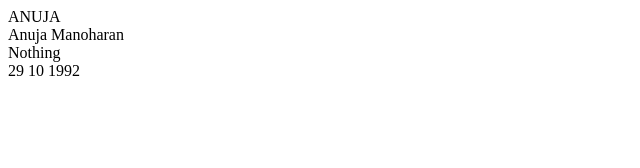
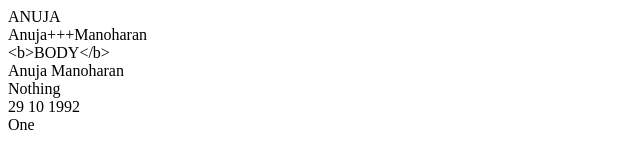
Before and after one commit to GitAnuja/handlebars, a plain HTML site: page v1/index.html in a window 1280 px wide. Shown: the whole page, without its empty margins (0-640 px from the left). Drawn offline with nearby package versions, Linux system fonts and the light colour scheme.

Commit message:
escape, helper

```diff
--- a/v1/handlebars.js
+++ b/v1/handlebars.js
@@ -2,22 +2,56 @@ var Handlebars = {
 	compile : function(source){
 		return (function(data){
 			var ret = "";
-			var index = source.indexOf("{{"), close = -2;
+			var index = source.indexOf("{{"), close = -2, p =2;
 			while(index > -1){
-				ret += source.substring(close+2, index);
+				ret += source.substring(close+p, index);
 				close = source.indexOf("}}", index)
-				var property = source.substring(index+2, close);
+				p = 2;
+				if(source[index+2] == "{"){
+					p++;
+				}
+				var property = source.substring(index+p, close);
+				if(Handlebars.helpers[property.split(" ")[0]]){
+					property = property.split(" ");
+					var helper = property[0];
+					var args = [];
+					for(var i=1; i<property.length; i++){
+						args[i-1] = data[property[i]];
+					}
+					ret+=Handlebars.helpers[helper].apply(null, args);
+				}
+				else{
 					property = property.split("/").join(".");
 					property = property.split(".");
 					var val = data;
 					for(var i=0; i<property.length; i++){
 						val = val[property[i]];
 					}
+					if(p == 3){
+						ret+=Handlebars.escape(val);
+					}
+					else{
 						ret+=val;
+					}
+				}
 				index = source.indexOf("{{", close);
 			}
 			ret+=source.substring(close+2);
 			return ret;
-		})
+		});
+	},
+	escape : function(val){
+		val = val.replace(/&/g, '&amp;');
+		val = val.replace(/</g, '&lt;');
+		val = val.replace(/>/g, '&gt;');
+		val = val.replace(/"/g, '&quot;');
+		val = val.replace(/'/g, '&#x27;');
+		val = val.replace(/`/g, '&#x60;');
+		val = val.replace(/=/g, '&#x3D;');
+		return val;
+	},
+	registerHelper : function(name, f){
+		Handlebars.helpers[name] = f;
+	},
+	helpers : {}
 }
-}
--- a/v1/index.html
+++ b/v1/index.html
@@ -2,9 +2,12 @@ ANUJA
 <script src="handlebars.js"></script>
 <body>
 	<script id="handlebars" type="text/x-handlebars-template">
+		<div>{{concat first last}}</div>
+		<div>{{{escape}}}</div>
 		<div>{{first}} {{last}}</div>
 		<div>Nothing</div>
 		<div>{{dob.date}} {{dob.month}} {{dob/year}}</div>
+		<div>{{items.0}}</div>
 	</script>
 </body>
 <script src="https://cdnjs.cloudflare.com/ajax/libs/jquery/3.2.1/jquery.min.js"></script>
--- a/v1/index.js
+++ b/v1/index.js
@@ -1,6 +1,10 @@
 window.onload = function(){
 	var source = $("#handlebars").html();
 	var template = Handlebars.compile(source);
-	var data = {first : "Anuja", last : "Manoharan", dob : {date : 29, month : 10, year : 1992}};
+	var data = {first : "Anuja", last : "Manoharan", dob : {date : 29, month : 10, year : 1992}, items : ["One", "Two"],
+	escape : "<b>BODY</b>"};
+	Handlebars.registerHelper("concat", function(first, last){
+		return first+"+++"+last;
+	});
 	$("#main").html(template(data));
 }
```
Lines whose indentation alone changed are shown as unchanged.
